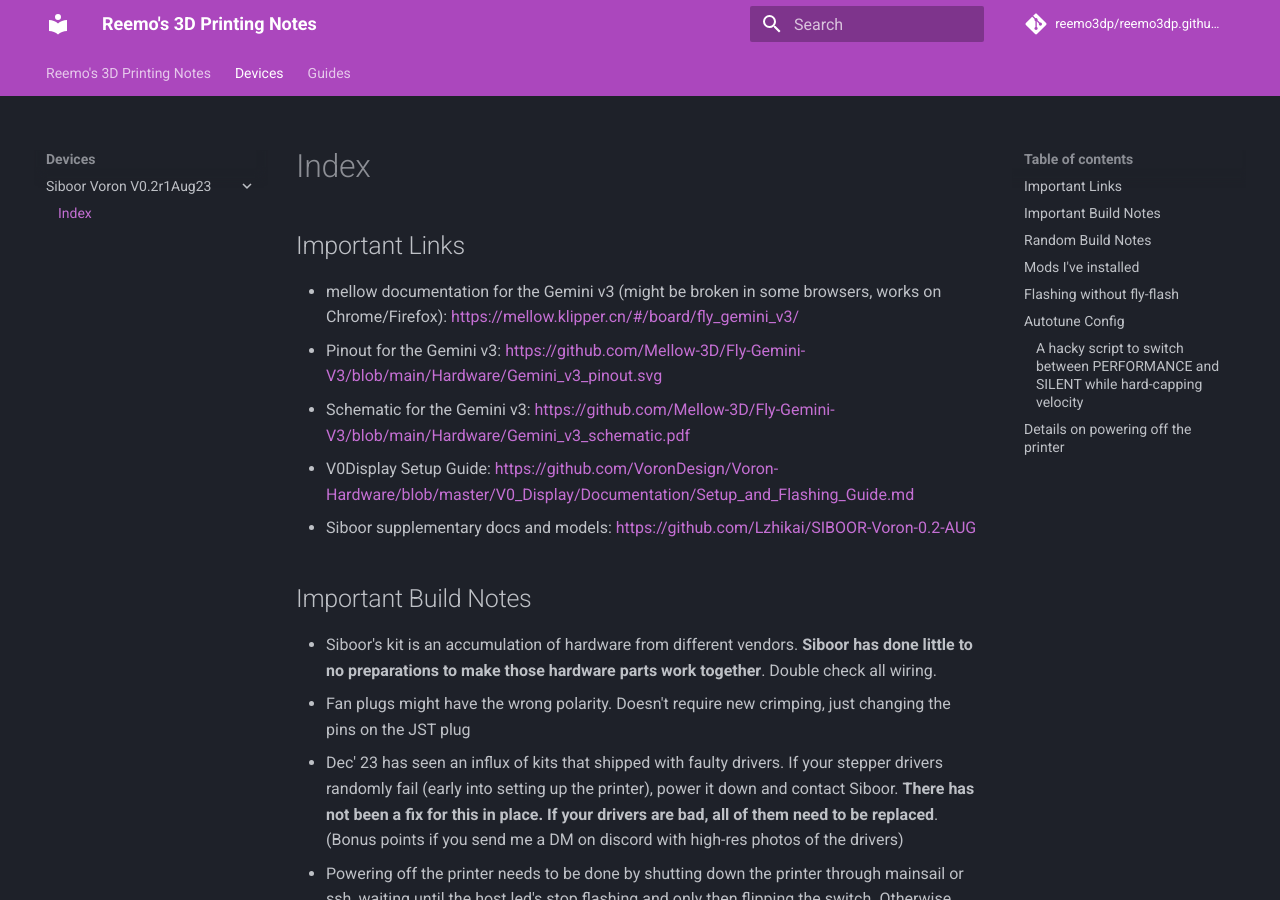
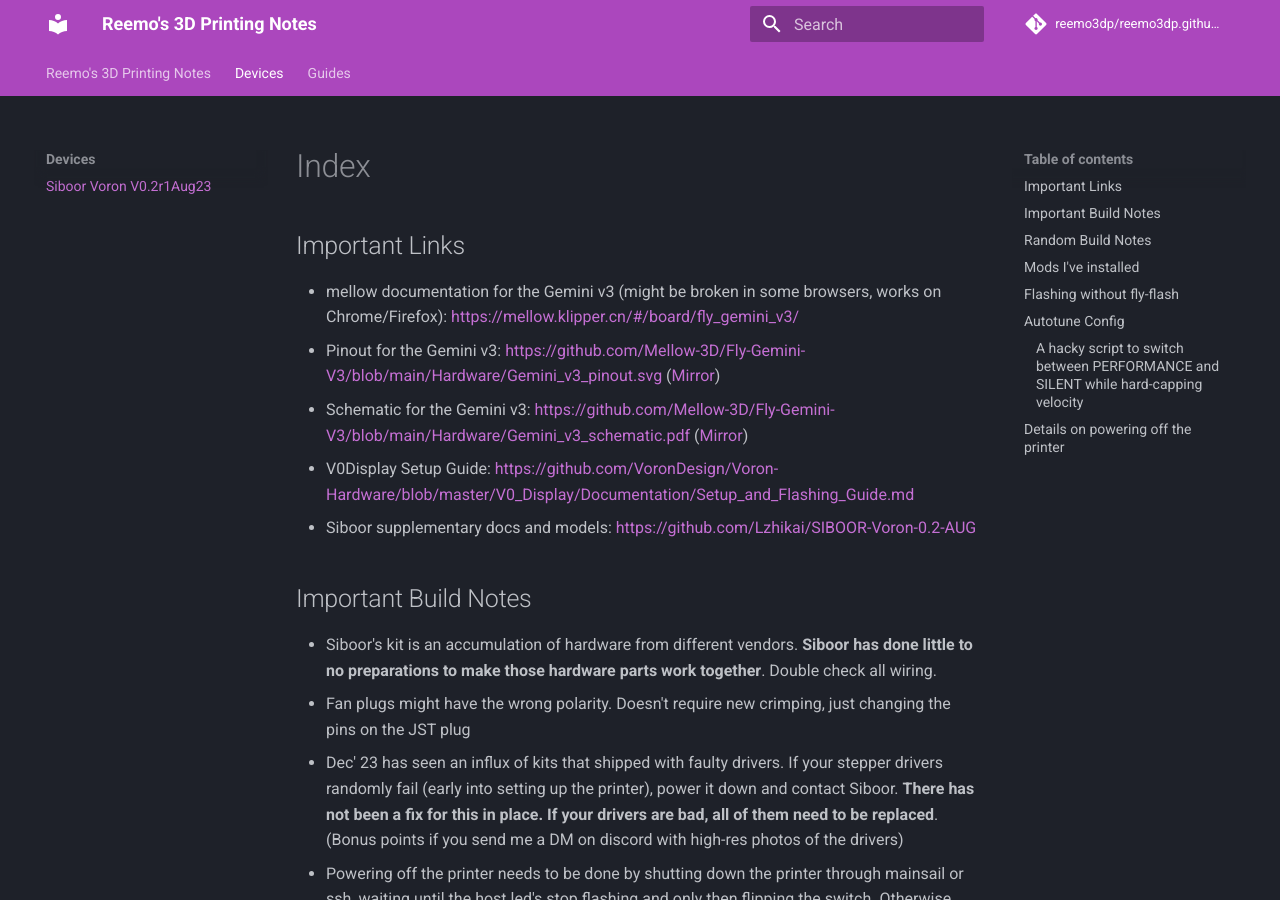
Before and after one commit to reemo3dp/reemo3dp.github.io, an MkDocs documentation site: the page built from docs/devices/Siboor-Voron-V0.2r1Aug23/index.md, in a window 1280 px wide and 900 px high. Built offline with MkDocs 1.6.1 and Material for MkDocs 9.7.7, drawn with Linux system fonts in a browser that asks for light colours; comment, search, counter and statistics services are not loaded.

Commit message:
Fix Links

```diff
--- a/docs/devices/Siboor-Voron-V0.2r1Aug23/index.md
+++ b/docs/devices/Siboor-Voron-V0.2r1Aug23/index.md
@@ -1,8 +1,8 @@
 ## Important Links
 
 - mellow documentation for the Gemini v3 (might be broken in some browsers, works on Chrome/Firefox):  https://mellow.klipper.cn/#/board/fly_gemini_v3/
-- Pinout for the Gemini v3: https://github.com/Mellow-3D/Fly-Gemini-V3/blob/main/Hardware/Gemini_v3_pinout.svg
-- Schematic for the Gemini v3: https://github.com/Mellow-3D/Fly-Gemini-V3/blob/main/Hardware/Gemini_v3_schematic.pdf
+- Pinout for the Gemini v3: https://github.com/Mellow-3D/Fly-Gemini-V3/blob/main/Hardware/Gemini_v3_pinout.svg  ([Mirror](./Gemini_v3_pinout.svg))
+- Schematic for the Gemini v3: https://github.com/Mellow-3D/Fly-Gemini-V3/blob/main/Hardware/Gemini_v3_schematic.pdf ([Mirror](./Gemini_v3_schematic.pdf))
 - V0Display Setup Guide:
 https://github.com/VoronDesign/Voron-Hardware/blob/master/V0_Display/Documentation/Setup_and_Flashing_Guide.md
 - Siboor supplementary docs and models:
@@ -27,7 +27,7 @@ https://github.com/Lzhikai/SIBOOR-Voron-0.2-AUG
 
 - [Nevermore Micro V6](https://github.com/nevermore3d/Nevermore_Micro/tree/master/V6)
 - [chirpy2605's Lift-Off Tophat](https://github.com/chirpy2605/voron/tree/main/V0/Lift-Off_Tophat_Hinges) with [my mod that adds a backstop](https://www.printables.com/model/659597-chirpys-v02-lift-off-tophat-hinges-with-backstop)
-- [Magnetic Backplate](https://www.printables.com/model/659597-chirpys-v02-lift-off-tophat-hinges-with-backstop) by me
+- [Magnetic Backplate](https://www.printables.com/model/659559-magnetic-backplate-for-voron-v02) by me
 - [V0 Upper Rear Bowden Inlet by MapleLeafMakers](https://github.com/MapleLeafMakers/V0_Upper_Rear_Bowden_Inlet/tree/main) with [my mod to rotate the BTT SFS Filament Sensor](https://github.com/MapleLeafMakers/V0_Upper_Rear_Bowden_Inlet/pull/1)
 
 ## Flashing without `fly-flash`
--- a/mkdocs.yml
+++ b/mkdocs.yml
@@ -11,6 +11,7 @@ theme:
   name: material
   features:
     - content.tooltips
+    - navigation.indexes
     - content.code.annotate
     - content.code.copy
     - navigation.tabs
```
Also changed, not shown: 1 other file.
